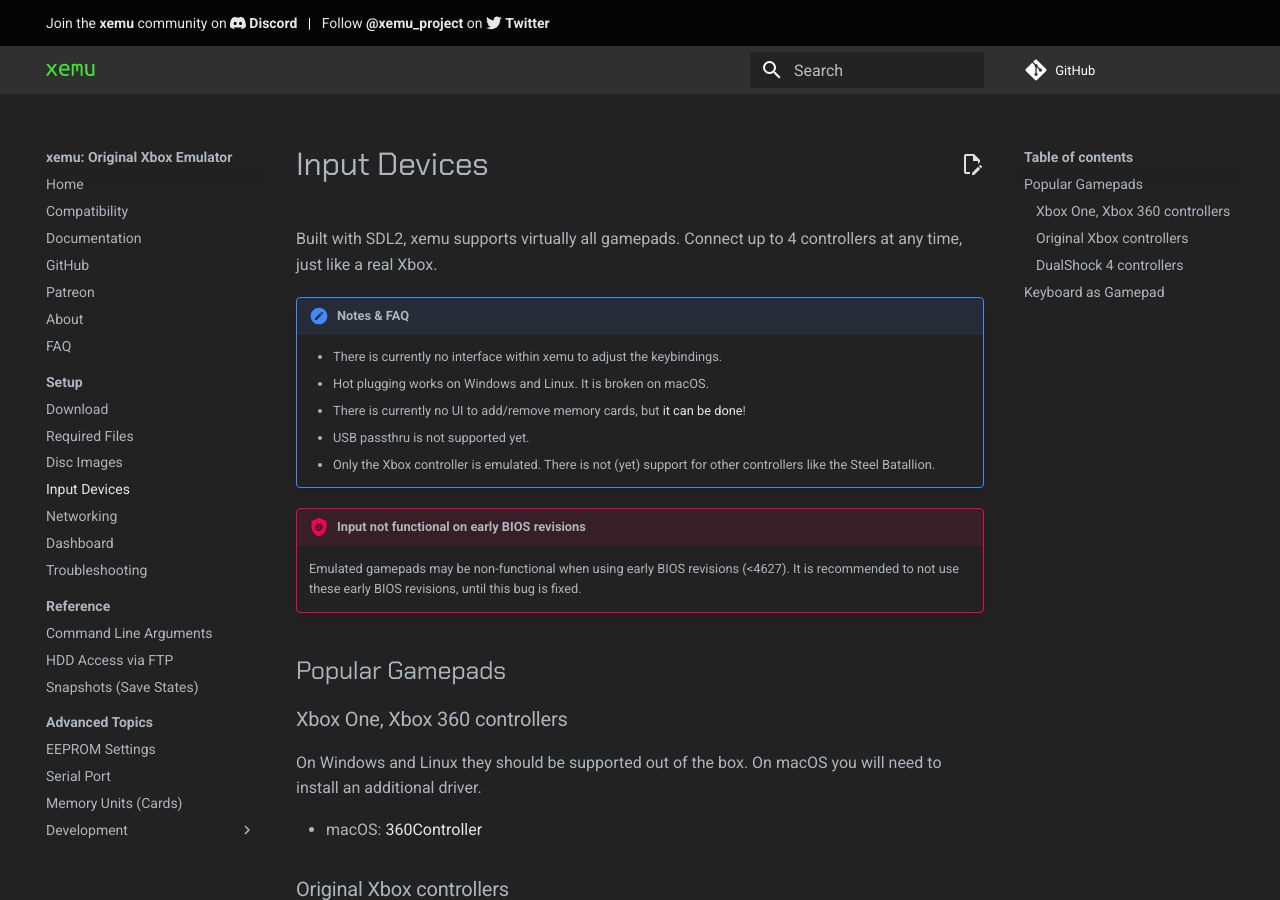
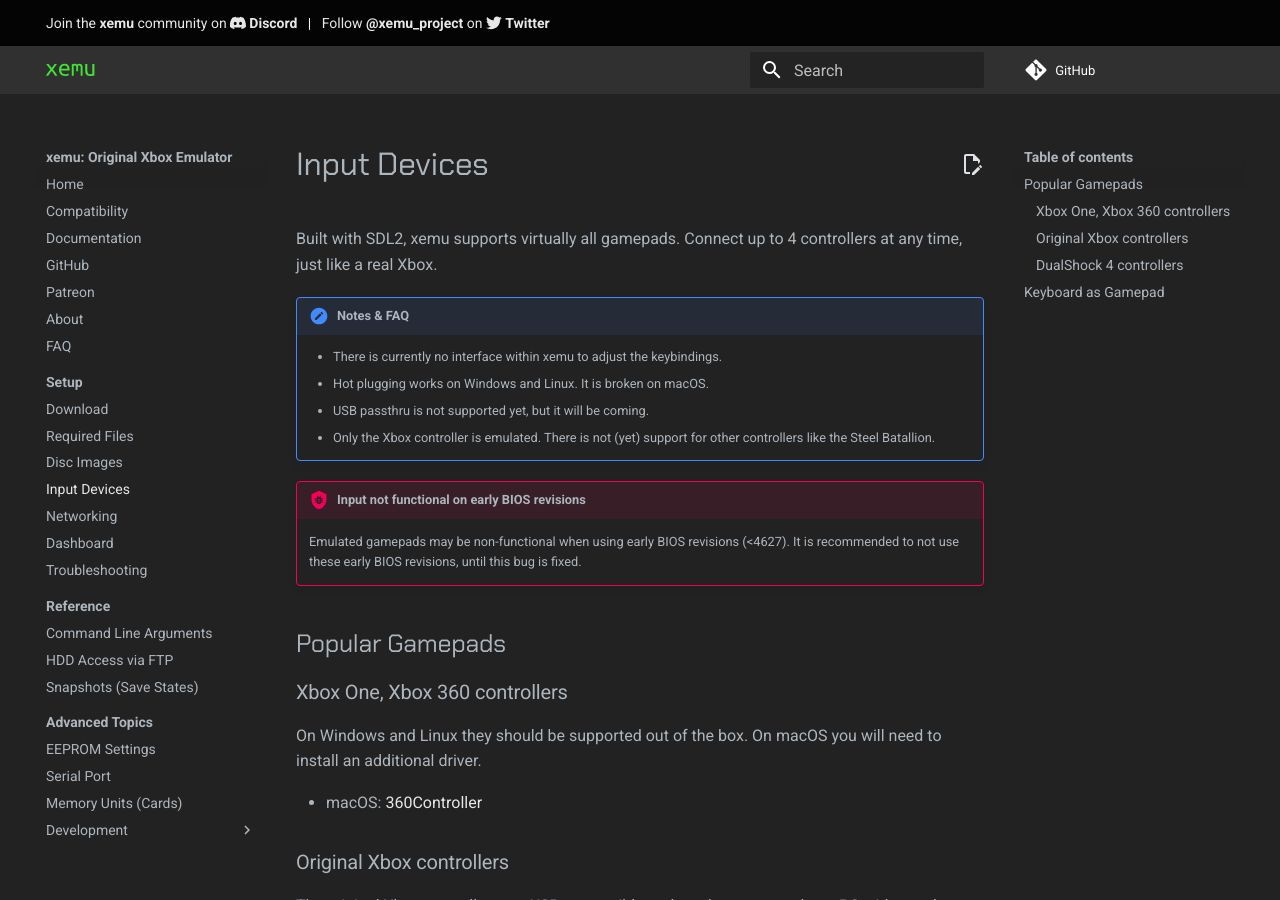
Before and after one commit to xemu-project/xemu-website, an MkDocs documentation site: the page built from docs/docs/input.md, in a window 1280 px wide and 900 px high. Built offline with MkDocs 1.6.1 and Material for MkDocs 9.7.7, drawn with Linux system fonts in a browser that asks for light colours; comment, search, counter and statistics services are not loaded.

Commit message:
Update input notes

```diff
--- a/docs/docs/input.md
+++ b/docs/docs/input.md
@@ -4,8 +4,7 @@ controllers at any time, just like a real Xbox.
 !!! note "Notes & FAQ"
     * There is currently no interface within xemu to adjust the keybindings.
     * Hot plugging works on Windows and Linux. It is broken on macOS.
-    * There is currently no UI to add/remove memory cards, but [it can be done](xmus.md)!
-    * USB passthru is not supported yet.
+    * USB passthru is not supported yet, but it will be coming.
     * Only the Xbox controller is emulated. There is not (yet) support for other controllers like the Steel Batallion.
 
 !!! bug "Input not functional on early BIOS revisions"
```
